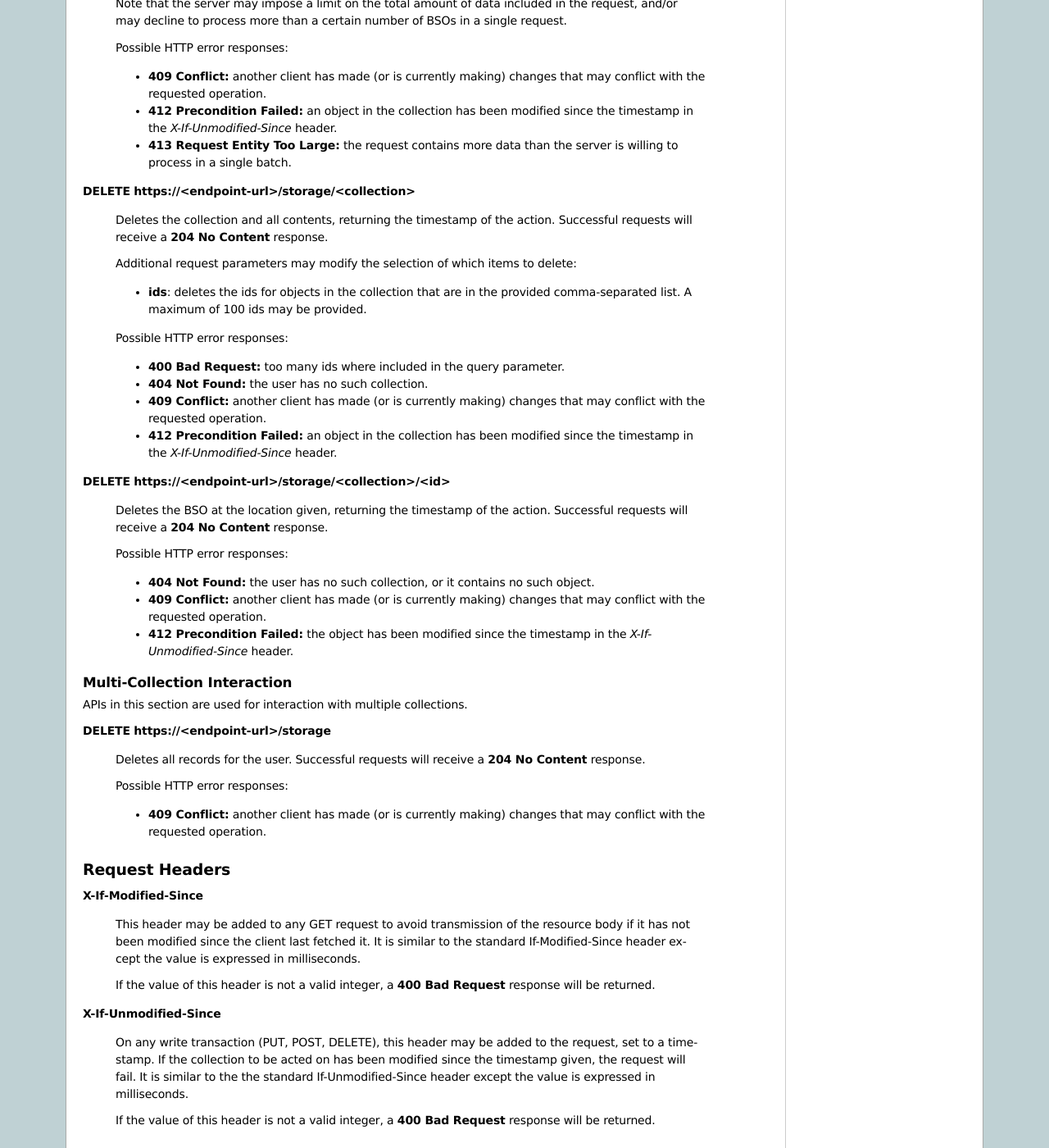
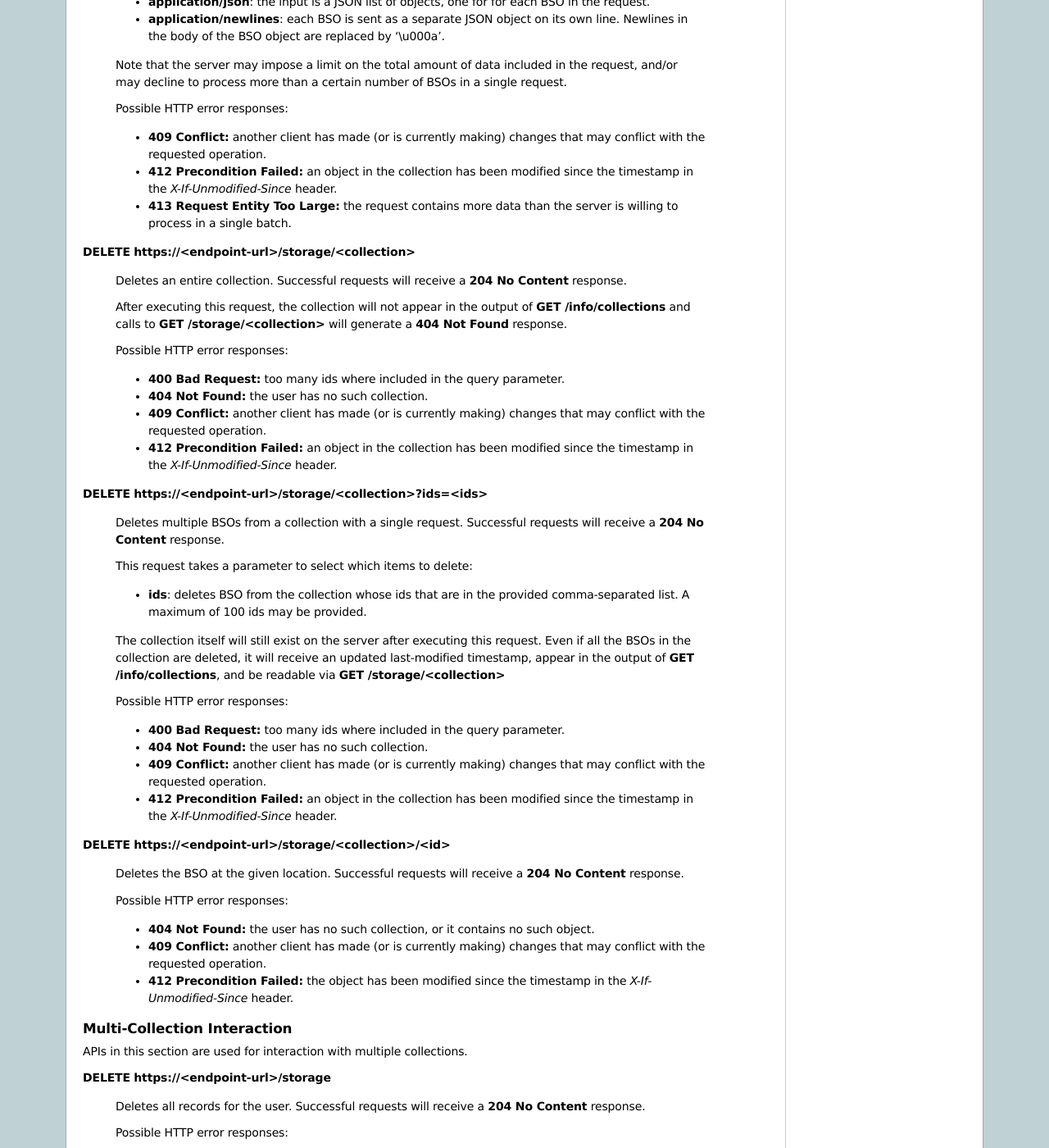
Before and after one commit to mozilla-services/docs, a Sphinx documentation site: the page built from source/storage/apis-2.0.rst, in a window 1280 px wide and 1400 px high, scrolled down 4359 px. Shown: the whole window at 82% size. Built offline with Sphinx 7.4.7, drawn with Linux system fonts in a browser that asks for light colours; the version number could not be read and is left out; some of the changed text lies outside the part shown.

Commit message:
[Storage] Bug 746040 - clarify behaviour of deleting an entire collection.

```diff
--- a/source/storage/apis-2.0.rst
+++ b/source/storage/apis-2.0.rst
@@ -71,8 +71,13 @@ Each BSO is assigned to a collection with other related BSOs. Collection names
 may only contain characters from the urlsafe-base64 alphabet (i.e. alphanumeric
 characters, underscore and hyphen).
 
-Collections are created implicitly on demand, when storing a BSO in them for
-the first time.
+Collections are created implicitly when a BSO is stored in them for the first
+time.  They continue to exist until they are explicity deleted, even if they
+no longer contain any BSOs.
+
+Each collection has a last-modified timestamp corresponding to the time of
+the last BSO addition, deletion or modification in the collection.  The
+timestamp of an empty collection gives the time of deletion of its last BSO.
 
 
 API Access and Discovery
@@ -317,15 +322,40 @@ collection.
 
 **DELETE** **https://<endpoint-url>/storage/<collection>**
 
-    Deletes the collection and all contents, returning the timestamp of
-    the action. Successful requests will receive a **204 No Content** response.
+    Deletes an entire collection.
+    Successful requests will receive a **204 No Content** response.
 
-    Additional request parameters may modify the selection of which items
-    to delete:
+    After executing this request, the collection will not appear
+    in the output of **GET /info/collections** and calls to
+    **GET /storage/<collection>** will generate a **404 Not Found**
+    response.
 
-    - **ids**: deletes the ids for objects in the collection that are in
+    Possible HTTP error responses:
+
+    - **400 Bad Request:**  too many ids where included in the query parameter.
+    - **404 Not Found:**  the user has no such collection.
+    - **409 Conflict:**  another client has made (or is currently making)
+      changes that may conflict with the requested operation.
+    - **412 Precondition Failed:**  an object in the collection has been
+      modified since the timestamp in the *X-If-Unmodified-Since* header.
+
+
+**DELETE** **https://<endpoint-url>/storage/<collection>?ids=<ids>**
+
+    Deletes multiple BSOs from a collection with a single request.
+    Successful requests will receive a **204 No Content** response.
+
+    This request takes a parameter to select which items to delete:
+
+    - **ids**: deletes BSO from the collection whose ids that are in
       the provided comma-separated list.  A maximum of 100 ids may be
       provided.
+
+    The collection itself will still exist on the server after executing
+    this request.  Even if all the BSOs in the collection are deleted, it
+    will receive an updated last-modified timestamp, appear in the output
+    of **GET /info/collections**, and be readable via
+    **GET /storage/<collection>**
 
     Possible HTTP error responses:
 
@@ -339,8 +369,8 @@ collection.
 
 **DELETE** **https://<endpoint-url>/storage/<collection>/<id>**
 
-    Deletes the BSO at the location given, returning the timestamp of the
-    action. Successful requests will receive a **204 No Content** response.
+    Deletes the BSO at the given location.
+    Successful requests will receive a **204 No Content** response.
 
     Possible HTTP error responses:
 
```
